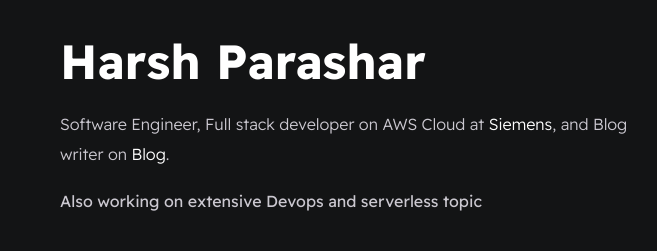
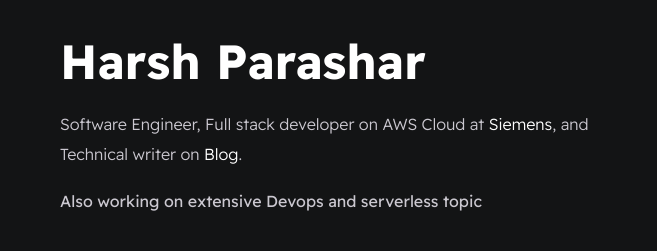
Before and after one commit to lightbreakers/portfolio, an Astro site: page / in a window 1280 px wide. Shown: the part 128-379 px from the top of the page, 394-1051 px from the left. Built offline with nearby package versions, Linux system fonts and the light colour scheme; Astro itself is replaced by a stand-in of ours.

Commit message:
improving bio

```diff
--- a/src/components/MainCard.astro
+++ b/src/components/MainCard.astro
@@ -11,7 +11,7 @@ const {  username } = Astro.props;
     <img id="profile-pic" src={profile_pic}/>
     <div>
     <h1 id="user-name">{username}</h1>
-        <p id="bio">Software Engineer, Full stack developer on AWS Cloud at <a href="https://www.siemens.com/" target="_blank">Siemens</a>, and Blog writer on <a href="https://harshparashar.hashnode.dev/" target="_blank">Blog</a>.</p>
+        <p id="bio">Software Engineer, Full stack developer on AWS Cloud at <a href="https://www.siemens.com/" target="_blank">Siemens</a>, and  Technical writer on <a href="https://harshparashar.hashnode.dev/" target="_blank">Blog</a>.</p>
         <p>Also working on extensive Devops and serverless topic</p>
     </div>
 </section>
```
